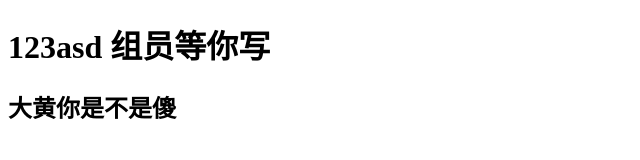
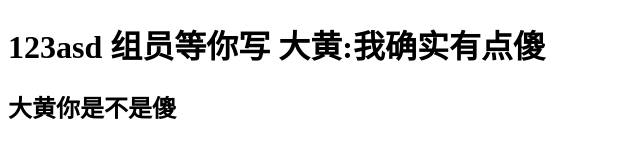
Before and after one commit to python1804-Team/team, a plain HTML site: page index.html in a window 1280 px wide. Shown: the whole page, without its empty margins (0-640 px from the left). Drawn offline with Linux system fonts and the light colour scheme.

Commit message:
zhang 第二次修改

```diff
--- a/index.html
+++ b/index.html
@@ -5,7 +5,7 @@
     <title>123</title>
 </head>
 <body>
- <h1>123asd 组员等你写</h1>
+ <h1>123asd 组员等你写   大黄:我确实有点傻 </h1>
 <h2>
     大黄你是不是傻
 </h2>
```
